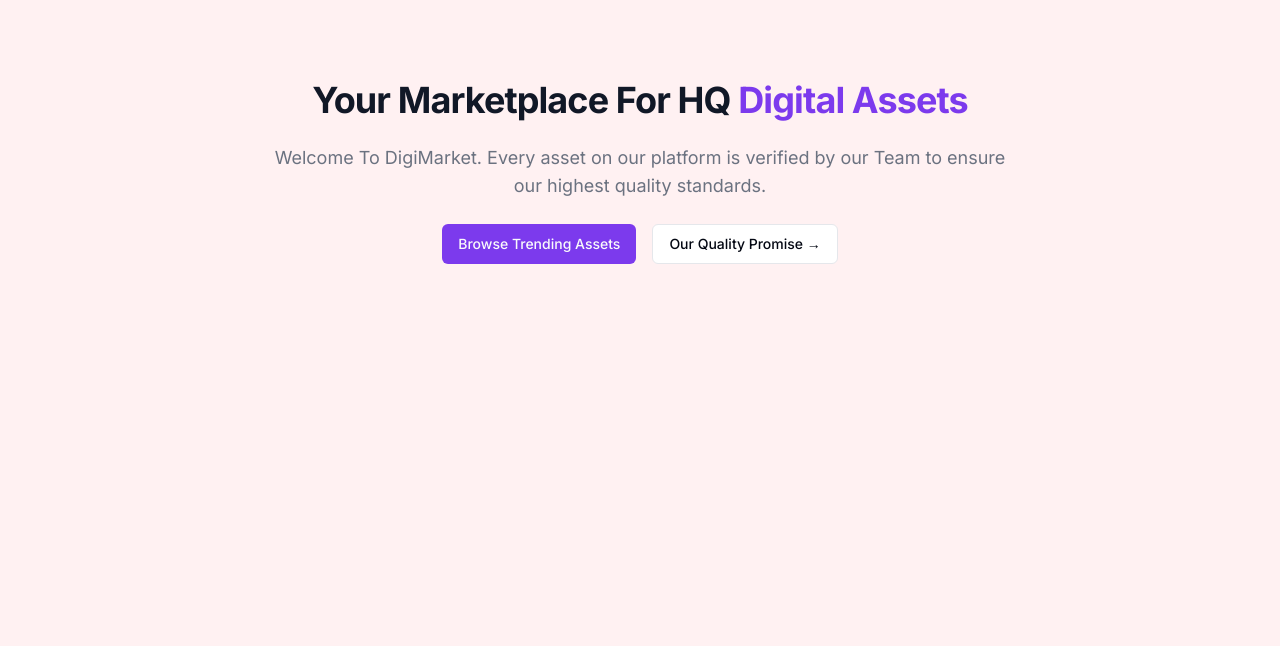
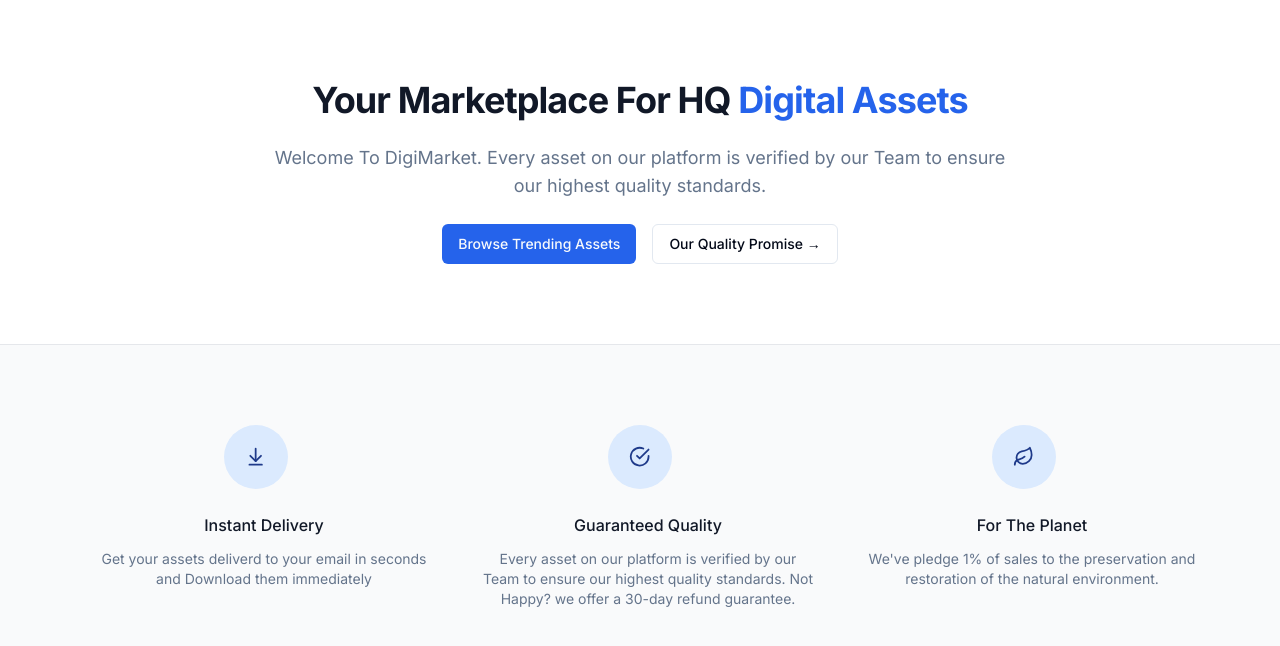
Before and after one commit to CodebyCyrus/Digi-Market, a Next.js app: page / in a window 1280 px wide. Shown: the top 646 px of the page. Built offline with nearby package versions, Linux system fonts and the light colour scheme.

Commit message:
add 3 perks with lucide react and map perks with perk params and change the theme to blue from shadcn

```diff
--- a/src/app/globals.css
+++ b/src/app/globals.css
@@ -5,47 +5,47 @@
 @layer base {
   :root {
     --background: 0 0% 100%;
-    --foreground: 224 71.4% 4.1%;
+    --foreground: 222.2 84% 4.9%;
     --card: 0 0% 100%;
-    --card-foreground: 224 71.4% 4.1%;
+    --card-foreground: 222.2 84% 4.9%;
     --popover: 0 0% 100%;
-    --popover-foreground: 224 71.4% 4.1%;
-    --primary: 262.1 83.3% 57.8%;
-    --primary-foreground: 210 20% 98%;
-    --secondary: 220 14.3% 95.9%;
-    --secondary-foreground: 220.9 39.3% 11%;
-    --muted: 220 14.3% 95.9%;
-    --muted-foreground: 220 8.9% 46.1%;
-    --accent: 220 14.3% 95.9%;
-    --accent-foreground: 220.9 39.3% 11%;
+    --popover-foreground: 222.2 84% 4.9%;
+    --primary: 221.2 83.2% 53.3%;
+    --primary-foreground: 210 40% 98%;
+    --secondary: 210 40% 96.1%;
+    --secondary-foreground: 222.2 47.4% 11.2%;
+    --muted: 210 40% 96.1%;
+    --muted-foreground: 215.4 16.3% 46.9%;
+    --accent: 210 40% 96.1%;
+    --accent-foreground: 222.2 47.4% 11.2%;
     --destructive: 0 84.2% 60.2%;
-    --destructive-foreground: 210 20% 98%;
-    --border: 220 13% 91%;
-    --input: 220 13% 91%;
-    --ring: 262.1 83.3% 57.8%;
+    --destructive-foreground: 210 40% 98%;
+    --border: 214.3 31.8% 91.4%;
+    --input: 214.3 31.8% 91.4%;
+    --ring: 221.2 83.2% 53.3%;
     --radius: 0.5rem;
   }
 
   .dark {
-    --background: 224 71.4% 4.1%;
-    --foreground: 210 20% 98%;
-    --card: 224 71.4% 4.1%;
-    --card-foreground: 210 20% 98%;
-    --popover: 224 71.4% 4.1%;
-    --popover-foreground: 210 20% 98%;
-    --primary: 263.4 70% 50.4%;
-    --primary-foreground: 210 20% 98%;
-    --secondary: 215 27.9% 16.9%;
-    --secondary-foreground: 210 20% 98%;
-    --muted: 215 27.9% 16.9%;
-    --muted-foreground: 217.9 10.6% 64.9%;
-    --accent: 215 27.9% 16.9%;
-    --accent-foreground: 210 20% 98%;
+    --background: 222.2 84% 4.9%;
+    --foreground: 210 40% 98%;
+    --card: 222.2 84% 4.9%;
+    --card-foreground: 210 40% 98%;
+    --popover: 222.2 84% 4.9%;
+    --popover-foreground: 210 40% 98%;
+    --primary: 217.2 91.2% 59.8%;
+    --primary-foreground: 222.2 47.4% 11.2%;
+    --secondary: 217.2 32.6% 17.5%;
+    --secondary-foreground: 210 40% 98%;
+    --muted: 217.2 32.6% 17.5%;
+    --muted-foreground: 215 20.2% 65.1%;
+    --accent: 217.2 32.6% 17.5%;
+    --accent-foreground: 210 40% 98%;
     --destructive: 0 62.8% 30.6%;
-    --destructive-foreground: 210 20% 98%;
-    --border: 215 27.9% 16.9%;
-    --input: 215 27.9% 16.9%;
-    --ring: 263.4 70% 50.4%;
+    --destructive-foreground: 210 40% 98%;
+    --border: 217.2 32.6% 17.5%;
+    --input: 217.2 32.6% 17.5%;
+    --ring: 224.3 76.3% 48%;
   }
 }
 
--- a/src/app/layout.tsx
+++ b/src/app/layout.tsx
@@ -21,7 +21,7 @@
       <body
         className={cn("relative h-full font-sans antialiased", inter.className)}
       >
-        <main className="relative flex flex-col min-h-screen bg-rose-50">
+        <main className="relative flex flex-col min-h-screen ">
           <div className="flex-grow flex-1">{children}</div>
         </main>
       </body>
--- a/src/app/page.tsx
+++ b/src/app/page.tsx
@@ -1,18 +1,41 @@
 import MaxWidthWrapper from "@/components/MaxWidthWrapper";
 import { Button, buttonVariants } from "@/components/ui/button";
+import { ArrowDownToLine, CheckCircle, Leaf } from "lucide-react";
 import Link from "next/link";
+
+const perks = [
+  {
+    name: "Instant Delivery",
+    Icon: ArrowDownToLine,
+    description:
+      "Get your assets deliverd to your email in seconds and Download them immediately",
+  },
+  {
+    name: "Guaranteed Quality",
+    Icon: CheckCircle,
+    description:
+      "Every asset on our platform is verified by our Team to ensure our highest quality standards. Not Happy? we offer a 30-day refund guarantee.",
+  },
+  {
+    name: "For The Planet",
+    Icon: Leaf,
+    description:
+      "We've pledge 1% of sales to the preservation and restoration of the natural environment.",
+  },
+];
 
 export default function Home() {
   return (
+    <>
       <MaxWidthWrapper>
         <div className="py-20 mx-auto text-center flex flex-col items-center max-w-3xl">
           <h1 className="text-4xl font-bold tracking-tight text-gray-900 sm:text-4xl">
             Your Marketplace For HQ
-          <span className="text-violet-600"> Digital Assets</span>
+            <span className="text-blue-600"> Digital Assets</span>
           </h1>
           <p className="mt-6 text-lg max-w-prose text-muted-foreground">
-          Welcome To DigiMarket. Every asset on our platform is verified by our
-          Team to ensure our highest quality standards.
+            Welcome To DigiMarket. Every asset on our platform is verified by
+            our Team to ensure our highest quality standards.
           </p>
           <div className="flex flex-col sm:flex-row gap-4 mt-6">
             <Link href="/products" className={buttonVariants()}>
@@ -24,5 +47,32 @@
 
         {/* {List Products} */}
       </MaxWidthWrapper>
+      <section className="border-t border-gray-200 bg-gray-50">
+        <MaxWidthWrapper className="py-20">
+          <div className="grid grid-cols-1 gap-y-12 sm:grid-cols-2 sm:gap-x-6 lg:grid-cols-3 lg:gap-x-8 lg:gap-y-0">
+            {perks.map((perk) => (
+              <div
+                key={perk.name}
+                className="text-center md:flex md:items-start md:text-left lg:block lg:text-center"
+              >
+                <div className="md:flex-shrink-0 flex justify-center ">
+                  <div className="h-16 w-16 flex items-center justify-center rounded-full bg-blue-100 text-blue-900">
+                    {<perk.Icon className="w-1/3 h-1/3" />}
+                  </div>
+                </div>
+                <div className="mt-6 md:ml-4 md:mt-0 lg:mt-0 lg:mt-6">
+                  <h3 className="text-base font-medium text-gray-900">
+                    {perk.name}
+                  </h3>
+                  <p className="mt-3 text-sm text-muted-foreground">
+                    {perk.description}
+                  </p>
+                </div>
+              </div>
+            ))}
+          </div>
+        </MaxWidthWrapper>
+      </section>
+    </>
   );
 }
```
Lines whose indentation alone changed are shown as unchanged.
